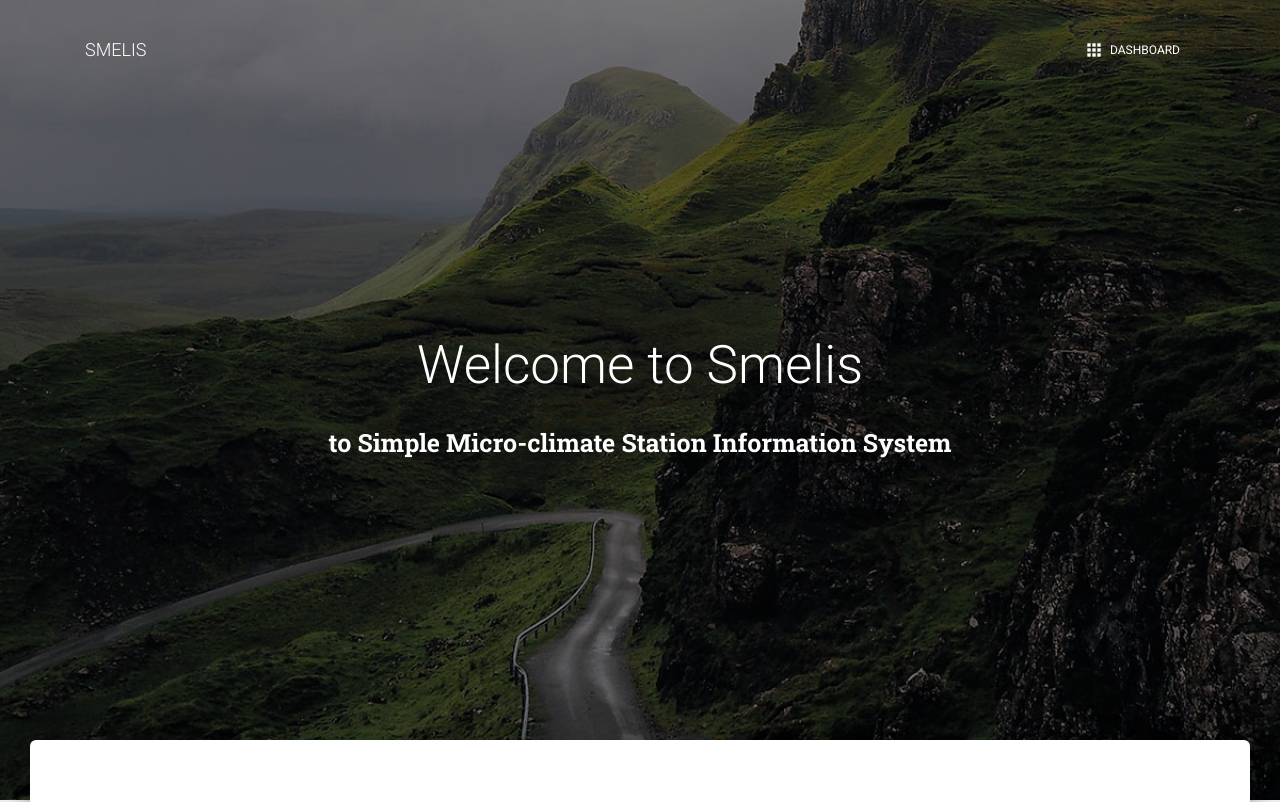
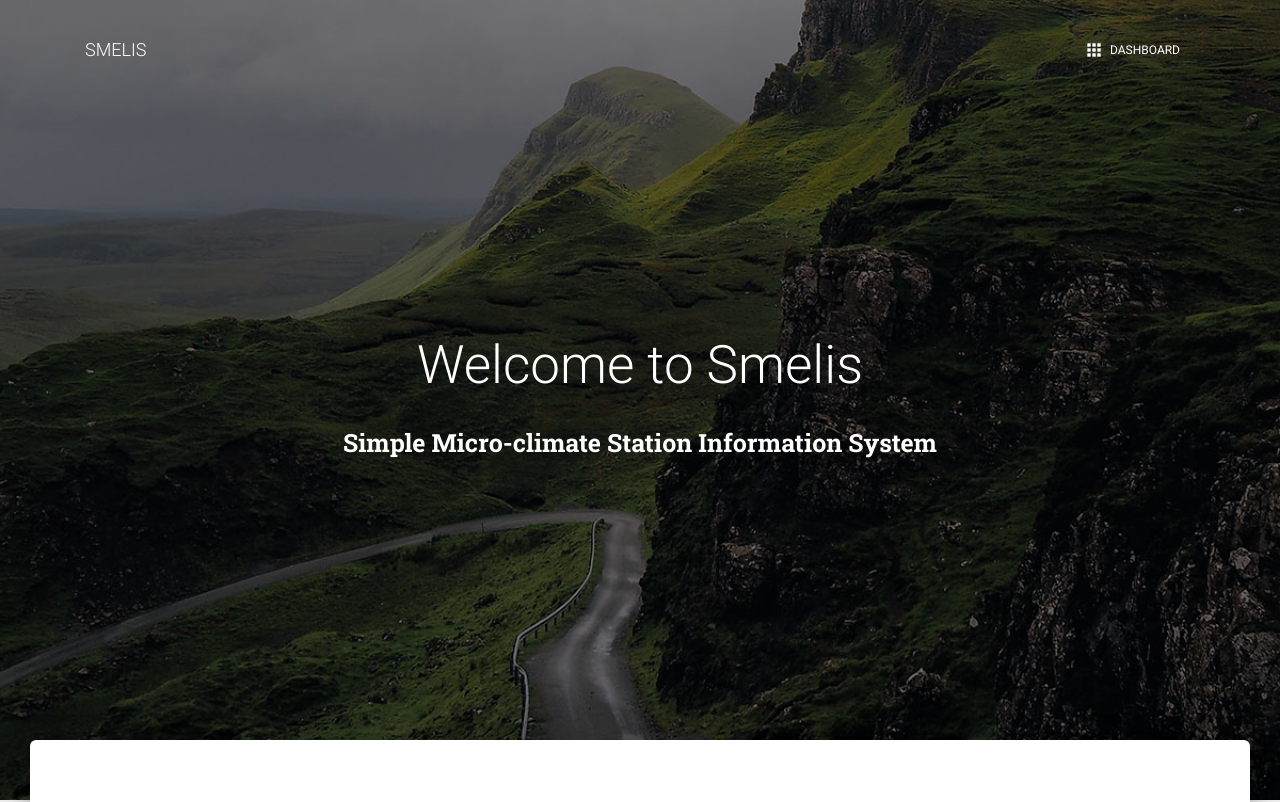
Before and after one commit to NarinLab/Smelis, a website: page Interface/index.html in a window 1280 px wide. Shown: the top 802 px of the page. Drawn offline with Linux system fonts and the light colour scheme.

Commit message:
Fix typo

```diff
--- a/Interface/index.html
+++ b/Interface/index.html
@@ -44,7 +44,7 @@
         <div class="col-md-8 ml-auto mr-auto">
           <div class="brand text-center">
             <h1>Welcome to Smelis</h1>
-            <h3 class="title text-center">to Simple Micro-climate Station Information System</h3>
+            <h3 class="title text-center">Simple Micro-climate Station Information System</h3>
           </div>
         </div>
       </div>
```
